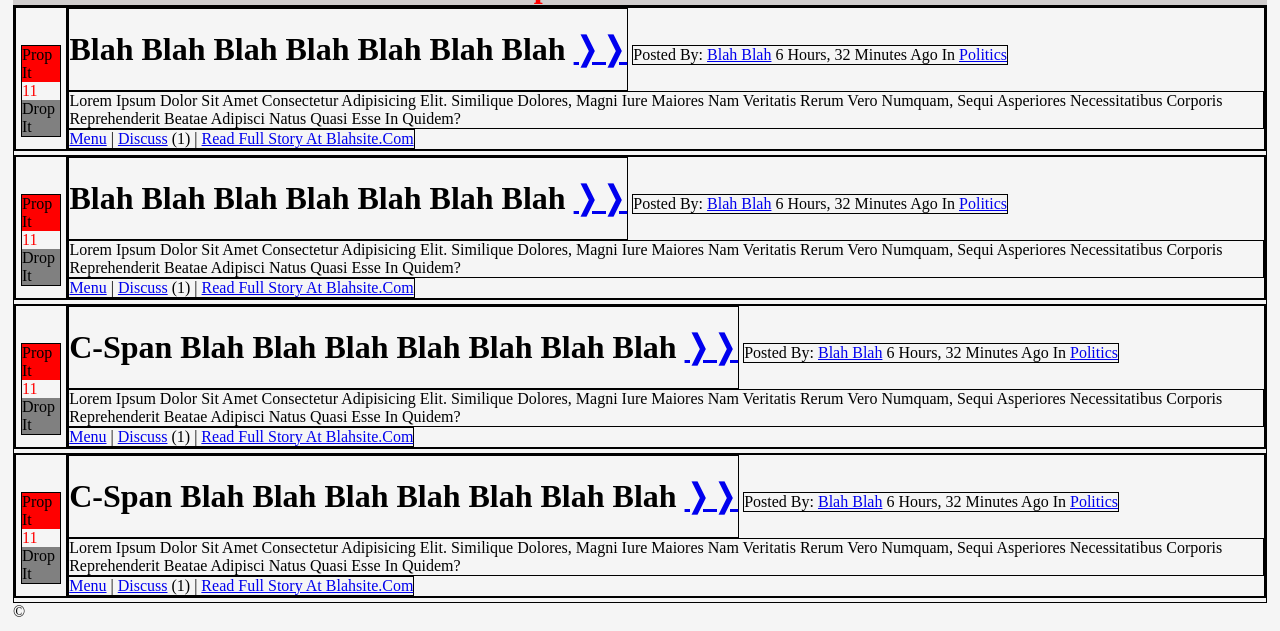
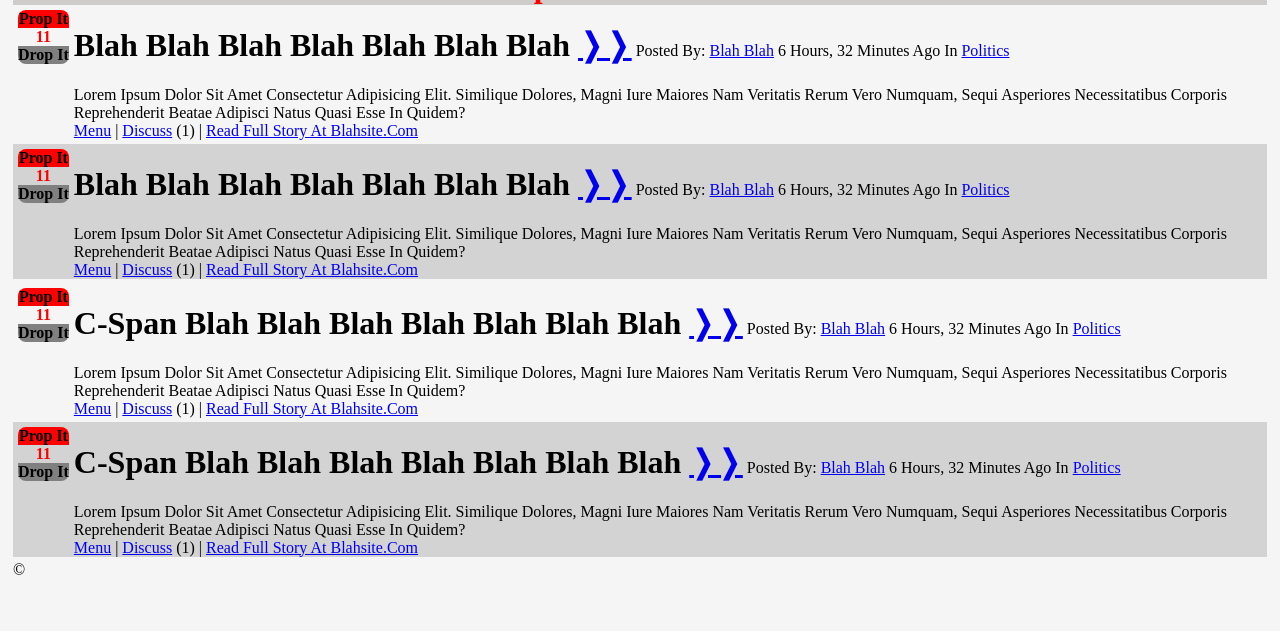
Before and after one commit to Namoras/02-praktine-uzduotis, a plain HTML site: page 02-praktine-uzduotis/news-site-v3.html in a window 1280 px wide. Shown: the part 316-947 px from the top of the page. After the commit the page ends 908 px from the top, so only its background shows below. Drawn offline with Linux system fonts and the light colour scheme.

Commit message:
some changes in css and fixes in html

```diff
--- a/02-praktine-uzduotis/news-site-v3.html
+++ b/02-praktine-uzduotis/news-site-v3.html
@@ -49,44 +49,56 @@
         .top_button:hover, .top_button:active {
             background-color: red;
         }
-        .page { border: 1px solid black;
+        .page {
             display: table;
         }
-        .page_news { border: 1px solid black;
+        .page_news {
             display: inline-block;
         }
-        .page_news_date { border: 1px solid black;
+        .page_news:nth-child(even) {
+            background-color:lightgrey;
+        }
+        .page_news_date {
+            float: left;
+        }
+        .page_news_date_border {
+            display: inline-block;
+            margin: 5px;
+            border-radius: 8px;
+        }
+        .page_news_date_top {
+            display: block;
+            background-color: red;
+            border-radius: 8px 8px 0px 0px;
+            text-align: center;
+            font-weight: bolder;
+        }
+        .page_news_date_day {
+            display: block;
+            color: red;
+            text-align: center;
+            font-weight: bolder;
+        }
+        .page_news_date_bottom {
+            display: block;
+            background-color: grey;
+            border-radius: 0px 0px 8px 8px;
+            text-align: center;
+            font-weight: bolder;
+        }
+        .page_news_text {
             display: table-cell;
         }
-        .page_news_date_border { border: 1px solid black;
-            display: table;
-            margin: 5px;
-        }
-        .page_news_date_top { border: 1px solid black;
-            display: table-row;
-            background-color: red;
-        }
-        .page_news_date_day { border: 1px solid black;
-            display: table-row;
-            color: red;
-        }
-        .page_news_date_bottom { border: 1px solid black;
-            display: table-row;
-            background-color: grey;
-        }
-        .page_news_text { border: 1px solid black;
-            display: table-cell;
-        }
-        .page_news_text_title { border: 1px solid black;
+        .page_news_text_title {
             display: inline-block;
         }
-        .page_news_text_author { border: 1px solid black;
+        .page_news_text_author {
             display: inline-block;
         }
-        .page_news_text_inside { border: 1px solid black;
+        .page_news_text_inside {
             display: inline-block;
         }
-        .page_news_text_menu { border: 1px solid black;
+        .page_news_text_menu {
             display: inline-block;
         }
     </style>
```
